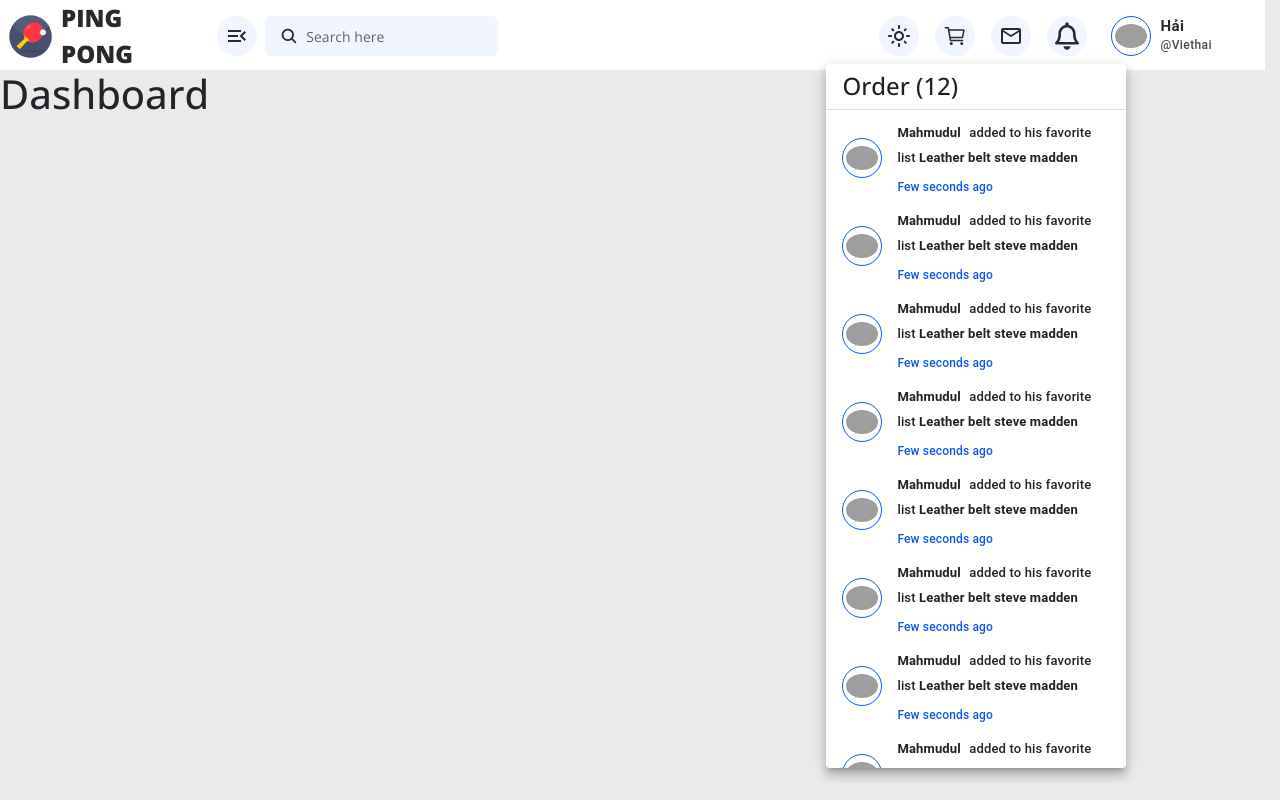
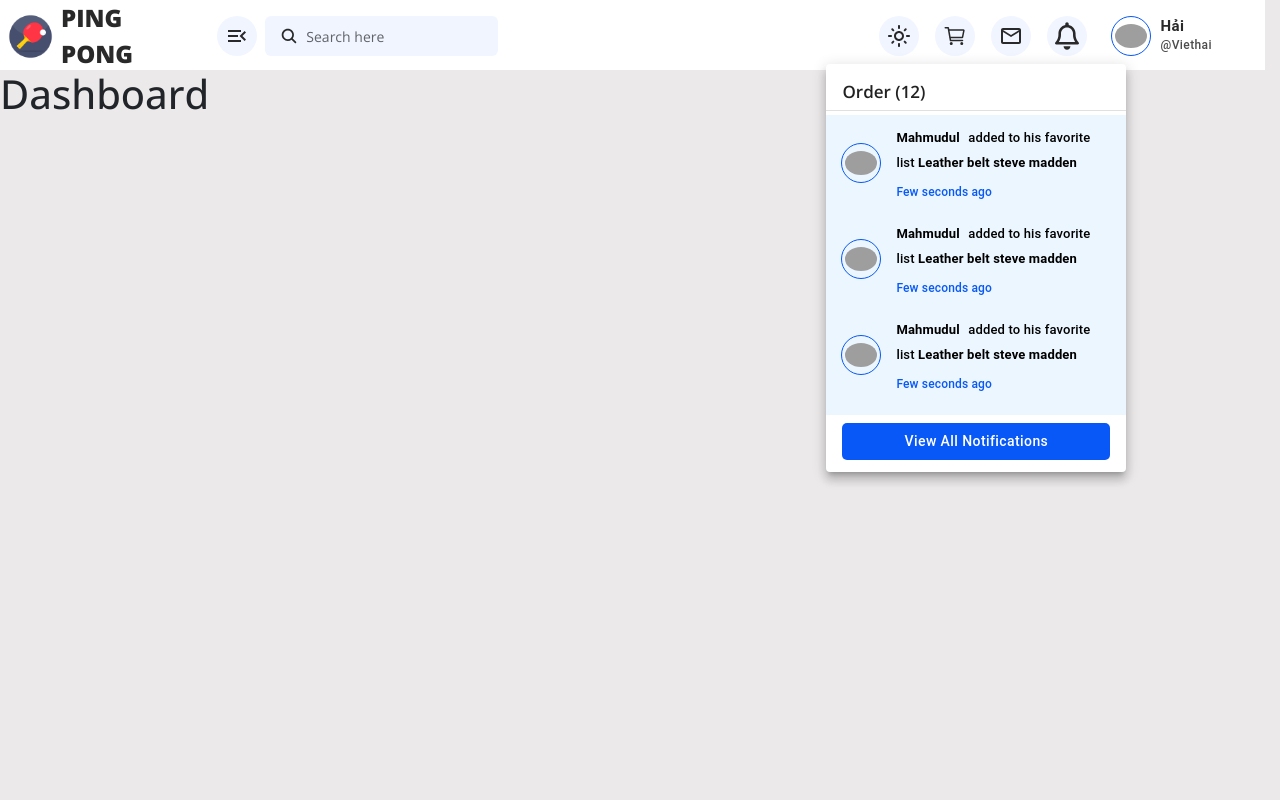
Before and after one commit to KINGDOMNVHAI/bongban-fe, a React (Create React App) app: page / in a window 1280 px wide. Both pictures are taken after a click on the button 1066 px from the left and 36 px from the top of the page. Built offline with nearby package versions, Linux system fonts and the light colour scheme; grey boxes are pictures that could not be loaded.

Commit message:
Done video 2

```diff
--- a/src/App.css
+++ b/src/App.css
@@ -8,7 +8,10 @@ body {
 }
 
 ::-webkit-scrollbar {width: 5px !important; height: 5px !important}
-::-webkit-scrollbar-thumb {background: #CCC !important}
+::-webkit-scrollbar-thumb {background: #0858f7 !important}
+::-webkit-scrollbar-track {background: transparent !important}
+
+.btn-blue {background: #0858f7 !important; font-size: 14px !important; font-weight: 500; color: #FFF !important; text-transform: capitalize !important; border-radius: 5px !important;}
 
 header {width: 100%; height: 70px; background: #FFF;}
 header .logo {text-decoration: none;}
@@ -44,10 +47,12 @@ header button.rounded-circle:hover svg {color: #0858f7 !important; transition: a
 .dropdown_list .head {padding: 10px 0px;}
 .dropdown_list .head h4 {font-size: 17px; font-weight: 600;}
 .dropdown_list li.MuiButtonBase-root {background: #ebf6ff !important; color: #000 !important; padding: 10px 15px !important;}
+.dropdown_list li.MuiButtonBase-root:hover {background: #e2e8ed !important;}
+.dropdown_list .scroll {max-height: 300px; overflow-y: scroll; overflow-x: hidden;}
 
 .dropdownInfo {padding-left: 15px;}
 .dropdownInfo h4 {font-size: 13px; font-weight: 500; white-space: break-spaces; line-height: 25px; margin-top: 0px;}
-.dropdownInfo h4 b {font-weight: 600; margin-right: 5px;}
+.dropdownInfo h4 b {font-weight: 600; margin-right: 5px; margin-top: 0px; margin-bottom: 0px;}
 .dropdownInfo p {font-size: 12px; font-weight: 500; margin-top: 0px;}
 
 .text-sky {color: #0858f7 !important}
--- a/src/components/Header/index.js
+++ b/src/components/Header/index.js
@@ -69,7 +69,7 @@ const Header = () => {
 
                                 <Menu
                                     anchorEl={isOpenNotificationDrop}
-                                    className="notifications"
+                                    className="notifications dropdown_list"
                                     id="notifications"
                                     open={openNotifications}
                                     onClose={handleCloseNotificationsDrop}
@@ -82,6 +82,8 @@ const Header = () => {
                                         <h4>Order (12)</h4>
                                     </div>
                                     <Divider className="mb-1" />
+
+                                    <div className="scroll">
                                         <MenuItem onClick={handleCloseNotificationsDrop}>
                                             <div className="d-flex align-items-center">
                                                 <div>
@@ -228,48 +230,11 @@ const Header = () => {
                                                 </div>
                                             </div>
                                         </MenuItem>
-
-                                    <MenuItem onClick={handleCloseNotificationsDrop}>
-                                        <div className="d-flex align-items-center">
-                                            <div>
-                                                <div className="userImg">
-                                                    <span className="rounded-circle">
-                                                        <img src="https://mironcoder-hotash.netlify.app/images/avatar/01.webp" />
-                                                    </span>
-                                                </div>
                                     </div>
 
-                                            <div className="dropdownInfo">
-                                                <h4>
-                                                    <span>
-                                                        <b>Mahmudul</b> added to his favorite list <b>Leather belt steve madden</b>
-                                                    </span>
-                                                </h4>
-                                                <p className="text-sky mb-0">Few seconds ago</p>
+                                    <div className="pl-3 pr-3 pt-2 pb-1 w-100">
+                                        <Button className="btn-blue w-100">View all notifications</Button>
                                     </div>
-                                        </div>
-                                    </MenuItem>
-
-                                    <MenuItem onClick={handleCloseNotificationsDrop}>
-                                        <div className="d-flex align-items-center">
-                                            <div>
-                                                <div className="userImg">
-                                                    <span className="rounded-circle">
-                                                        <img src="https://mironcoder-hotash.netlify.app/images/avatar/01.webp" />
-                                                    </span>
-                                                </div>
-                                            </div>
-
-                                            <div className="dropdownInfo">
-                                                <h4>
-                                                    <span>
-                                                        <b>Mahmudul</b> added to his favorite list <b>Leather belt steve madden</b>
-                                                    </span>
-                                                </h4>
-                                                <p className="text-sky mb-0">Few seconds ago</p>
-                                            </div>
-                                        </div>
-                                    </MenuItem>
                                 </Menu>
                             </div>
 
```
Also changed, not shown: document/huongdan.txt. Lines whose indentation alone changed are shown as unchanged.
